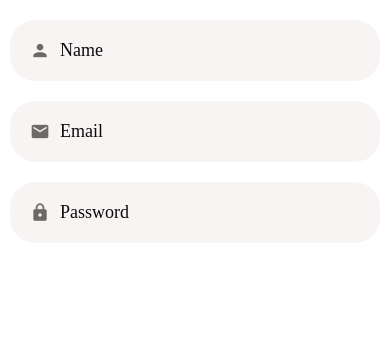
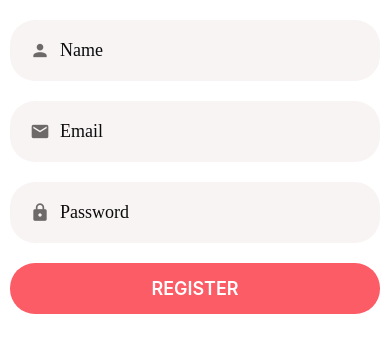
Before and after one commit to edwinjmenendez/DoneDeal, a React Native app: screen / in a window 390 px wide. Shown: the top 352 px of the page. Built offline with nearby package versions, Linux system fonts and the light colour scheme.

Commit message:
register button to the RegisterScreen

```diff
--- a/src/Screens/RegisterScreen.js
+++ b/src/Screens/RegisterScreen.js
@@ -3,7 +3,7 @@ import * as Yup from 'yup'
 import { StyleSheet } from 'react-native'
 
 import Screen from '../Components/Screen'
-import { AppForm, AppFormField } from '../Components/forms'
+import { AppForm, AppFormField, SubmitButton } from '../Components/forms'
 
 const validationSchema = Yup.object().shape({
   name: Yup.string().required().label('Name'),
@@ -44,6 +44,7 @@ const RegisterScreen = () => {
           secureTextEntry
           textContentType='password'
         />
+        <SubmitButton title='register' />
       </AppForm>
     </Screen>
   )
```
